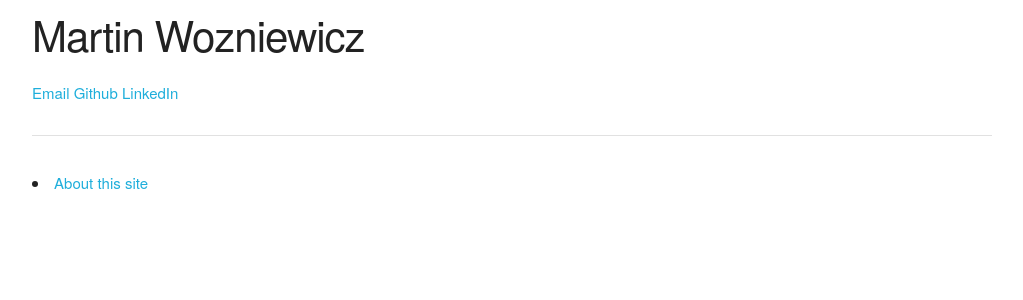
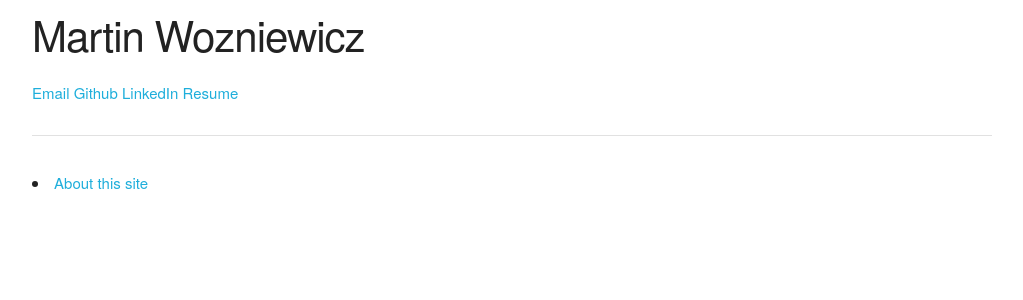
Before and after one commit to mpwoz/mpwoz.github.io, a Jekyll site: the page built from index.html, in a window 1280 px wide. Shown: the top 300 px of the page, without its empty margins (128-1151 px from the left). Built offline with Jekyll 4.4.1, drawn with Linux system fonts in a browser that asks for light colours.

Commit message:
Update index.html

```diff
--- a/index.html
+++ b/index.html
@@ -11,9 +11,10 @@ layout: default
 
     <h2 class="header-title">Martin Wozniewicz</h2>
 
-    <a href="mailto:me@mpwoz.com">Email</a>
+    <a href="mailto:hi@mpwoz.com">Email</a>
     <a href="http://github.com/mpwoz">Github</a>
     <a href="http://linkedin.com/in/mpwoz">LinkedIn</a>
+    <a href="https://github.com/mpwoz/resume/raw/master/MartinWozniewicz_Resume_29Oct2020.pdf">Resume</a>
 
     <hr>
     {% for post in site.posts %}
```
